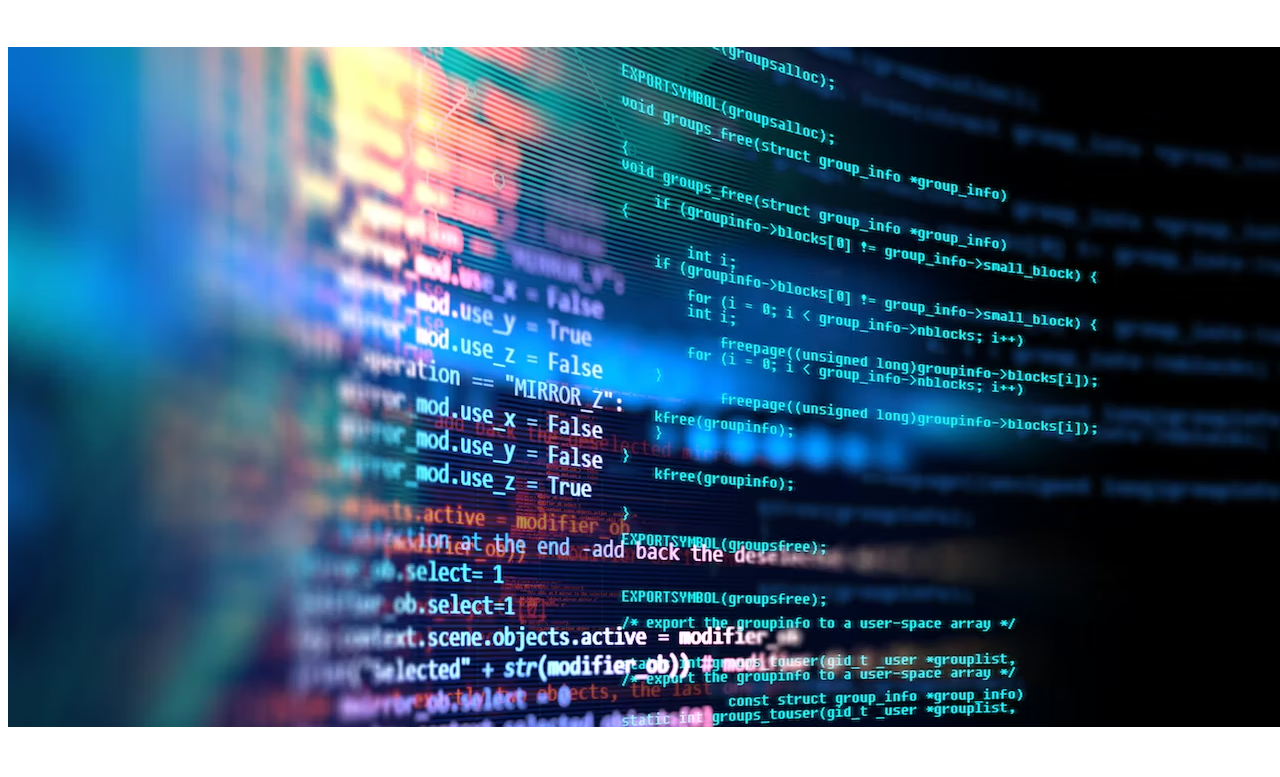
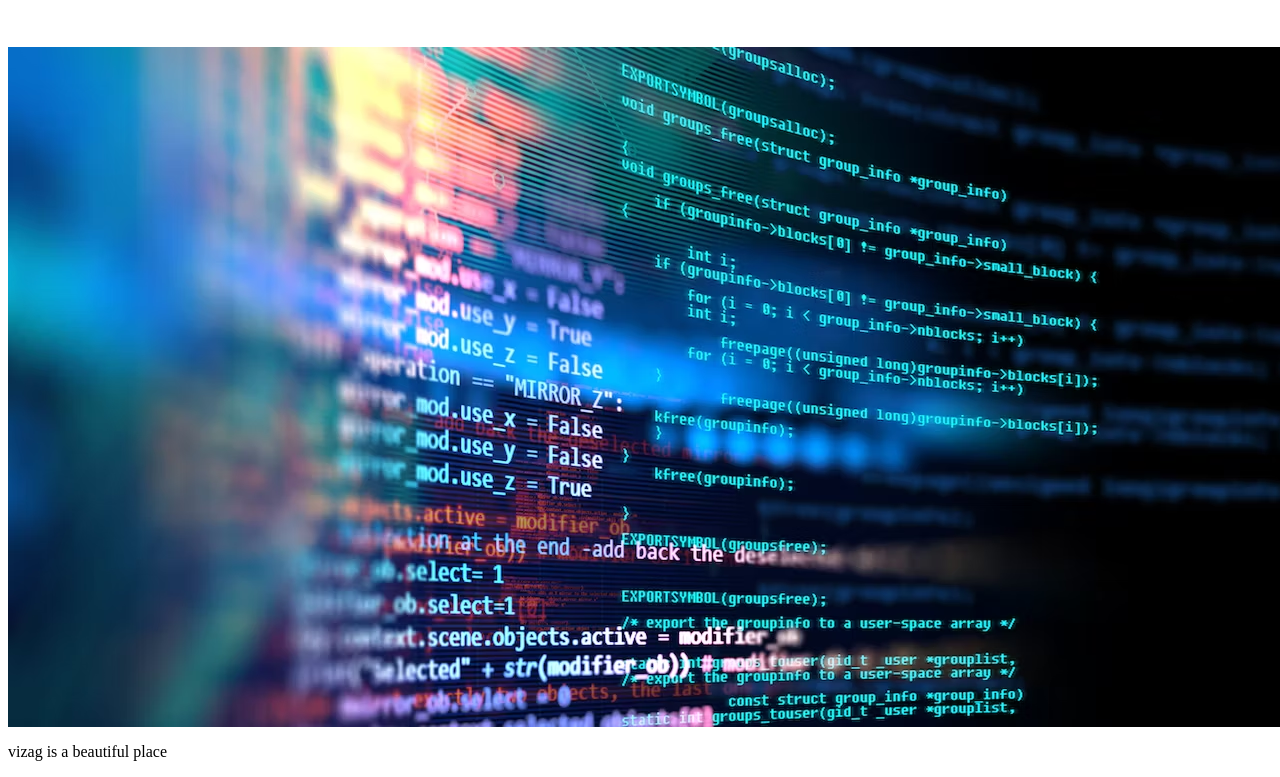
Before and after one commit to Sahithikoduri/my-web, a plain HTML site: page index.html in a window 1280 px wide. Shown: the part 177-954 px from the top of the page. Before the commit the page ends 912 px from the top, so only its background shows below. Drawn offline with Linux system fonts and the light colour scheme.

Commit message:
added a para

```diff
--- a/index.html
+++ b/index.html
@@ -9,5 +9,6 @@
 	<h1 style="text-align:center;font-family:cursive;font-size:50;">Sahithi Koduri</h1>
 	<h3 style="color:violet;font-size:50;">software creator</h3>
 	<img src="AI.png">
+	<p>vizag is a beautiful place</p>
 	</body>
 </html>
```
